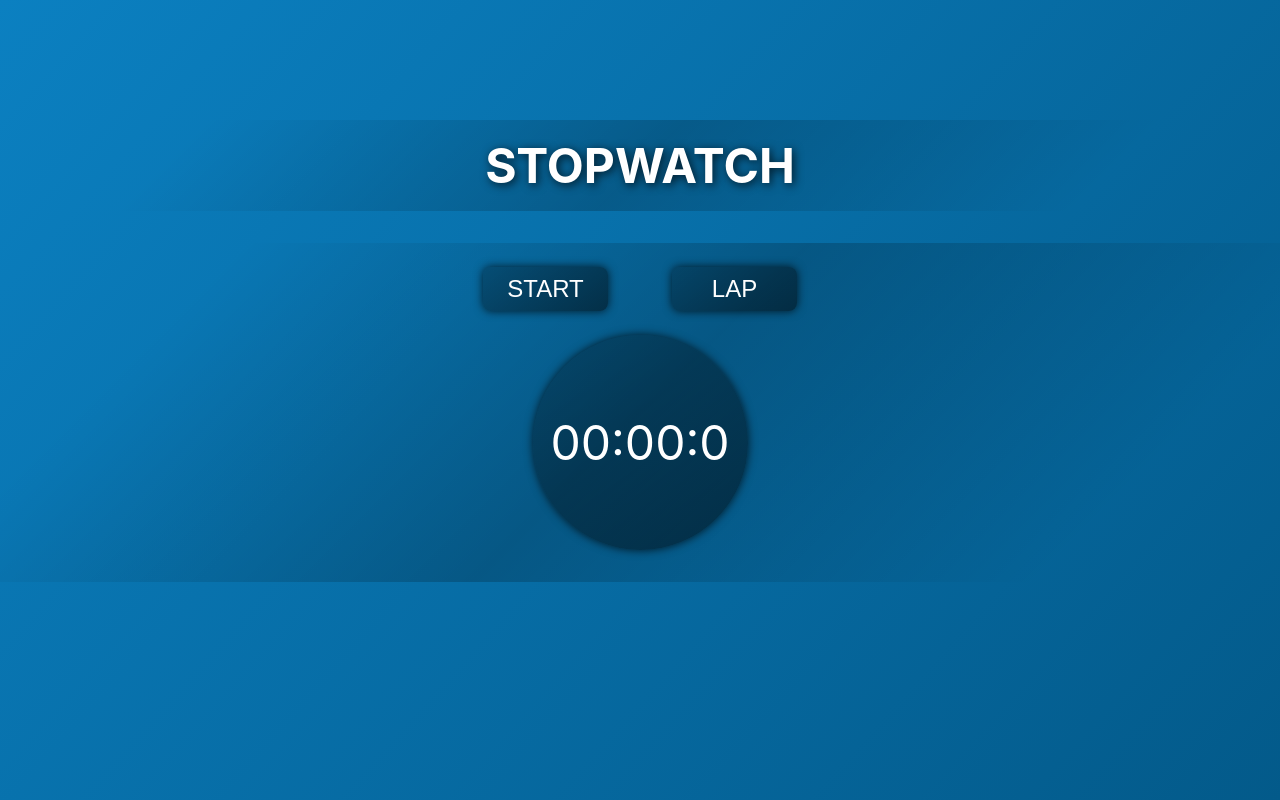
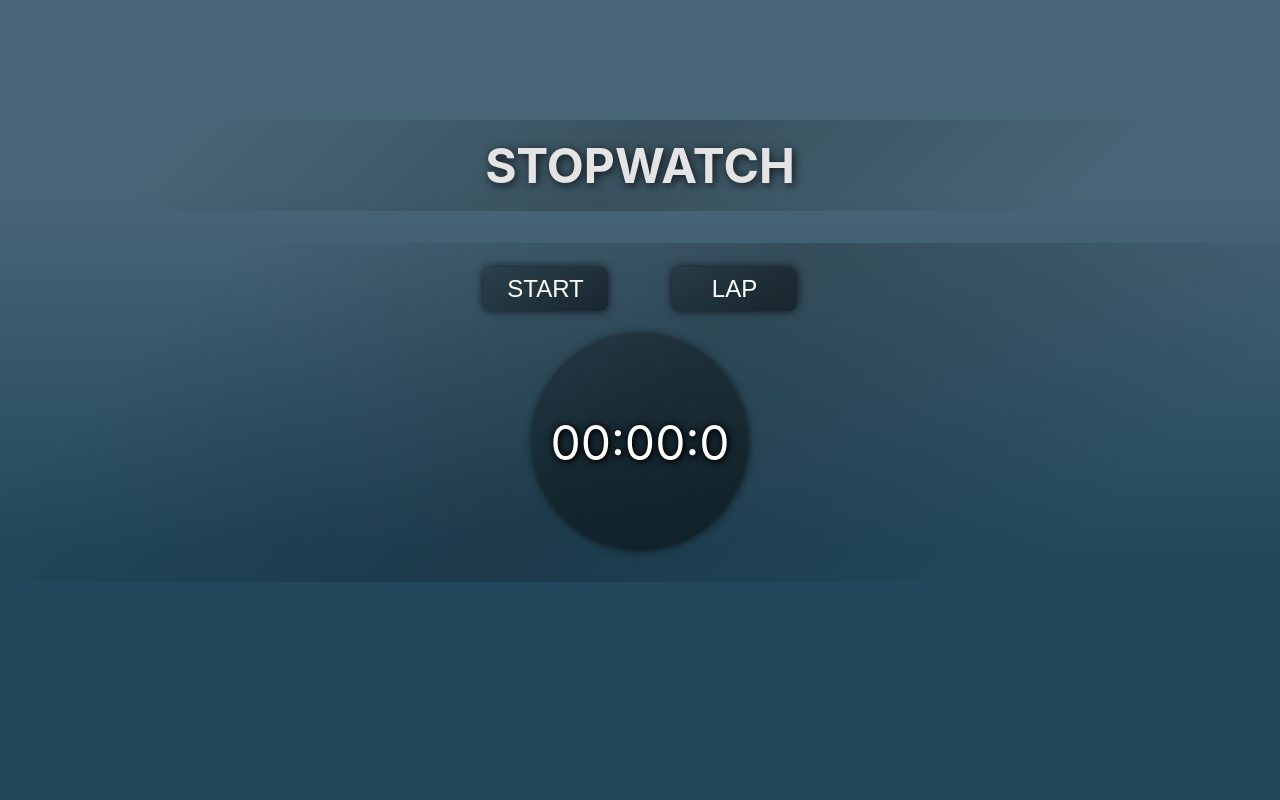
Before and after one commit to mikeswork/stopwatch, a React (Create React App) app: page / in a window 1280 px wide. Built offline with nearby package versions, Linux system fonts and the light colour scheme.

Commit message:
- Reskinned - Added progress indicator (for each minute) - Fixed bug where stopping time and then resuming would add the time transpired during stoppage.

```diff
--- a/src/App.css
+++ b/src/App.css
@@ -47,26 +47,26 @@
 	display: flex;
 	flex-direction: column;
 	padding-top: 15vh;
-	background: rgb(12, 39, 60);
 	background: linear-gradient(
 		132deg,
-		rgba(12, 39, 60, 1) 22%,
-		rgba(11, 128, 193, 1) 24%,
-		rgba(3, 90, 138, 1) 69%,
-		rgba(12, 39, 60, 1) 71%
+		rgba(12, 39, 60, 0.9) 21%,
+		rgba(102, 144, 168, 0.7) 24%,
+		rgba(49, 102, 130, 0.7) 69%,
+		rgba(37, 47, 54, 0.9) 72%
 	);
+	background-color: black;
 	text-align: center;
 	overflow-y: scroll;
 }
 
 @media only screen and (max-width: 1400px) {
 	.App {
-		background: rgb(12, 39, 60);
 		background: linear-gradient(
-			132deg,
-			rgba(11, 128, 193, 1),
-			rgba(3, 90, 138, 1)
+			180deg,
+			rgba(102, 144, 168, 0.7) 24%,
+			rgba(49, 102, 130, 0.7) 69%
 		);
+		background-color: black;
 	}
 }
 @media only screen and (max-height: 600px) {
@@ -81,7 +81,7 @@
 	background-color: rgba(0, 0, 0, 0.25);
 	background: var(--threeBlackGradient);
 	text-transform: uppercase;
-	color: white;
+	color: #e4e4e4;
 	font-size: 3em;
 	text-shadow: 2px 2px 10px rgba(0, 0, 0, 0.75);
 }
@@ -95,6 +95,7 @@
 }
 
 .stopwatch .time-display {
+	position: relative;
 	width: 15vmax;
 	height: 15vmax;
 	min-width: 215px;
@@ -107,9 +108,28 @@
 	background: var(--twoBlackGradient);
 	border-radius: 30vmax;
 	box-shadow: var(--boxShadow);
+}
 
+.stopwatch .time {
+	z-index: 1;
 	font-size: 3em;
 	color: white;
+	text-shadow: 1px 1px 10px black, 1px 1px 5px black;
+}
+
+.stopwatch .progress {
+	position: absolute;
+	left: 0;
+	right: 0;
+	top: 0;
+	bottom: 0;
+	display: flex;
+	align-items: center;
+	justify-content: center;
+	background: var(--whiteTrans);
+	border-radius: 30vmax;
+
+	transition: all 1s;
 }
 
 .stopwatch button {
--- a/src/components/Stopwatch.js
+++ b/src/components/Stopwatch.js
@@ -12,6 +12,7 @@ class Stopwatch extends PureComponent {
 
 		// How often, in milliseconds, timer gets updated.
 		this.tickFrequency = props.frequency || 10;
+		this.msSoFar = 0;
 	}
 
 	nextId() {
@@ -23,11 +24,12 @@ class Stopwatch extends PureComponent {
 		if (this.state.interval) {
 			clearInterval(this.state.interval);
 			this.setState({ interval: null });
+			this.msSoFar = this.state.currentMs;
 		} else {
-			this.startTime = this.startTime || Date.now();
+			this.startTime = Date.now();
 
 			var newInterval = setInterval(() => {
-				this.setState({ currentMs: Date.now() - this.startTime });
+				this.setState({ currentMs: this.msSoFar + Date.now() - this.startTime });
 			}, this.tickFrequency);
 
 			this.setState({ interval: newInterval });
@@ -55,14 +57,18 @@ class Stopwatch extends PureComponent {
 		});
 	}
 
-	// Convert timer milliseconds to display time, formatted MM:SS:HH (H = Hundredth of a second).
+	msToSeconds(ms) {
+		return Math.floor((ms % 60000) / 1000);
+	}
+
+	// Convert timer milliseconds to display time, formatted MM:SS:T (T = Tenth of a second).
 	msToDisplayTime(ms) {
 		// console.log("[msToDisplayTime], current ms:", ms);
 
 		var minutes = Math.floor(ms / 60000);
 		var seconds = Math.floor((ms % 60000) / 1000);
 
-		// i.e. the number of milliseconds transpired since the second currently displayed
+		// i.e. the number of milliseconds transpired after the current second
 		var msBetweenSecs = ms - seconds * 1000 - minutes * 60 * 1000;
 		var secTenth = Math.floor(msBetweenSecs / 100);
 
@@ -82,6 +88,8 @@ class Stopwatch extends PureComponent {
 
 	render() {
 		//console.log("[render]")
+		var clipPathY = 100 - ((this.msToSeconds(this.state.currentMs) / 60).toFixed(4) * 100);
+		// console.log("clipPathY:", clipPathY)
 
 		return (
 			<div className="stopwatch">
@@ -93,7 +101,11 @@ class Stopwatch extends PureComponent {
 				</div>
 
 				<div className="time-display">
-					{this.msToDisplayTime(this.state.currentMs)}
+					<div className="progress" style={{clipPath: `polygon(0 ${clipPathY}%, 100% ${clipPathY}%, 100% 100%, 0 100%)`}}></div>
+
+					<div className="time">
+						{this.msToDisplayTime(this.state.currentMs)}
+					</div>
 				</div>
 
 				<div className="lap-times">
```
